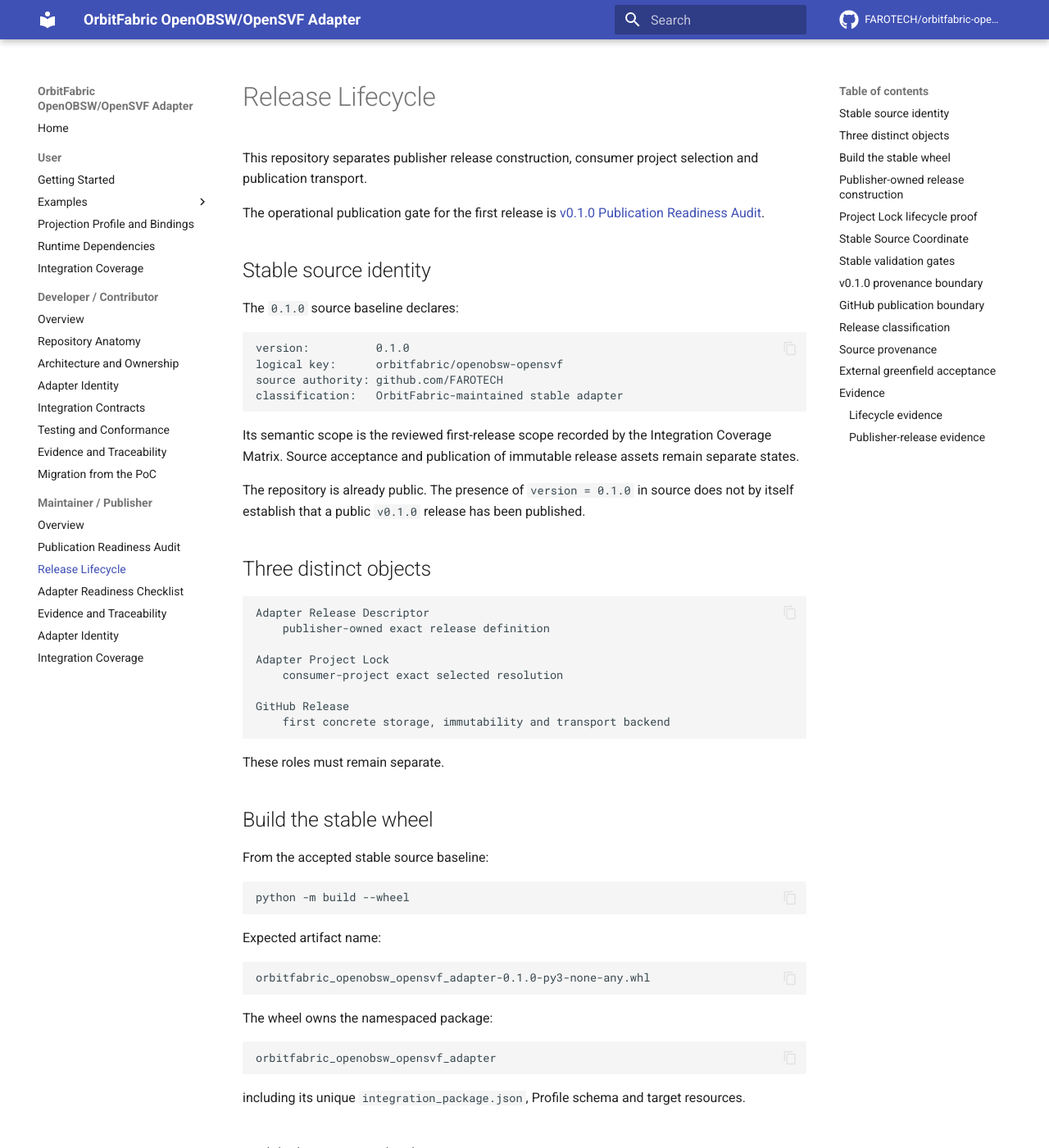
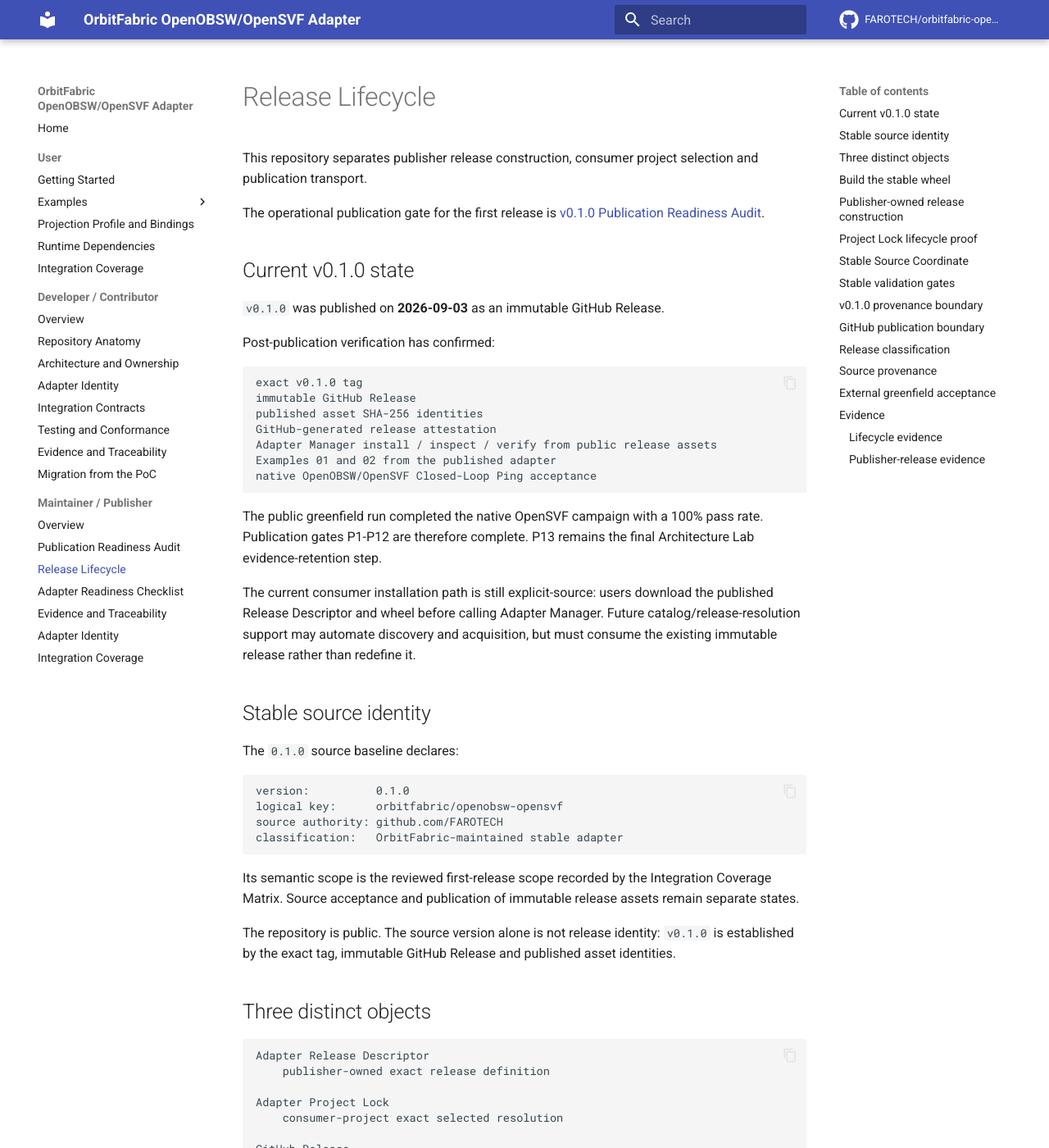
Before and after one commit to FAROTECH/orbitfabric-openobsw-opensvf-adapter, an MkDocs documentation site: the page built from docs/release-lifecycle.md, in a window 1280 px wide and 1400 px high. Shown: the whole window at 82% size. Built offline with MkDocs 1.6.1 and Material for MkDocs 9.7.7, drawn with Linux system fonts in a browser that asks for light colours; comment, search, counter and statistics services are not loaded; some of the changed text lies outside the part shown.

Commit message:
Record post-publication release lifecycle state

````diff
--- a/docs/release-lifecycle.md
+++ b/docs/release-lifecycle.md
@@ -3,6 +3,26 @@
 This repository separates publisher release construction, consumer project selection and publication transport.
 
 The operational publication gate for the first release is [v0.1.0 Publication Readiness Audit](publication-readiness-audit.md).
+
+## Current v0.1.0 state
+
+`v0.1.0` was published on **2026-09-03** as an immutable GitHub Release.
+
+Post-publication verification has confirmed:
+
+```text
+exact v0.1.0 tag
+immutable GitHub Release
+published asset SHA-256 identities
+GitHub-generated release attestation
+Adapter Manager install / inspect / verify from public release assets
+Examples 01 and 02 from the published adapter
+native OpenOBSW/OpenSVF Closed-Loop Ping acceptance
+```
+
+The public greenfield run completed the native OpenSVF campaign with a 100% pass rate. Publication gates P1-P12 are therefore complete. P13 remains the final Architecture Lab evidence-retention step.
+
+The current consumer installation path is still explicit-source: users download the published Release Descriptor and wheel before calling Adapter Manager. Future catalog/release-resolution support may automate discovery and acquisition, but must consume the existing immutable release rather than redefine it.
 
 ## Stable source identity
 
@@ -17,7 +37,7 @@
 
 Its semantic scope is the reviewed first-release scope recorded by the Integration Coverage Matrix. Source acceptance and publication of immutable release assets remain separate states.
 
-The repository is already public. The presence of `version = 0.1.0` in source does not by itself establish that a public `v0.1.0` release has been published.
+The repository is public. The source version alone is not release identity: `v0.1.0` is established by the exact tag, immutable GitHub Release and published asset identities.
 
 ## Three distinct objects
 
@@ -194,7 +214,7 @@
 
 GitHub Releases is the first concrete publication backend for this adapter.
 
-For public `v0.1.0` publication:
+The `v0.1.0` publication and acceptance sequence is:
 
 ```text
 1. merge the exact green publication-preparation candidate
@@ -215,6 +235,8 @@
 16. repeat the external greenfield consumer acceptance from published assets
 17. retain final Architecture Lab publication evidence
 ```
+
+Steps 1-16 are complete for `v0.1.0`. Step 17 is tracked as P13 in the publication readiness audit.
 
 All normative assets must be attached and verified before immutable publication because the release must not rely on post-publication mutation.
 
@@ -244,20 +266,21 @@
 
 ## External greenfield acceptance
 
-Publication is not considered fully accepted until a new consumer workspace proves the published distribution path.
+The `v0.1.0` external greenfield acceptance is complete.
 
-The final acceptance must not rebuild or source-install the adapter.
+The final acceptance did not rebuild or source-install the adapter. It followed the published distribution path:
 
 ```text
 install OrbitFabric Core
-    -> obtain public v0.1.0 release assets
+    -> download public v0.1.0 release assets
+    -> verify SHA256SUMS
     -> Adapter Manager install
     -> inspect / verify
     -> execute product examples
     -> native closed-loop acceptance
 ```
 
-The adapter repository may be cloned only to obtain product example source inputs if necessary. It must not provide the adapter installation bytes in this final exercise.
+The adapter repository source archive was used only to obtain product example inputs and runner scripts. The adapter installation bytes came from the public immutable GitHub Release.
 
 ## Evidence
 
@@ -280,7 +303,7 @@
 release-only SHA256SUMS
 ```
 
-After public publication, Architecture Lab evidence additionally retains:
+After final P13 closure, Architecture Lab evidence retains:
 
 ```text
 accepted source commit
````
